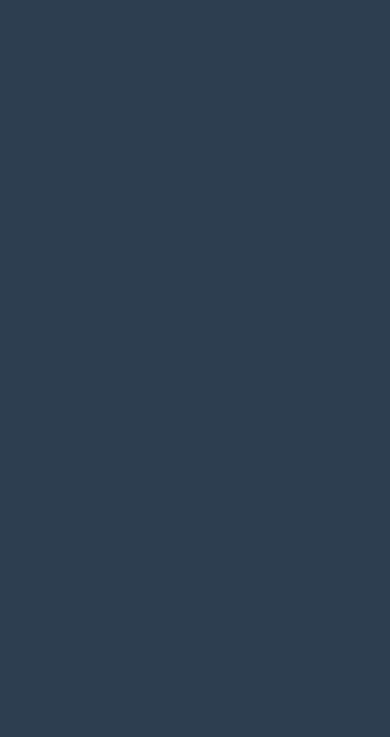
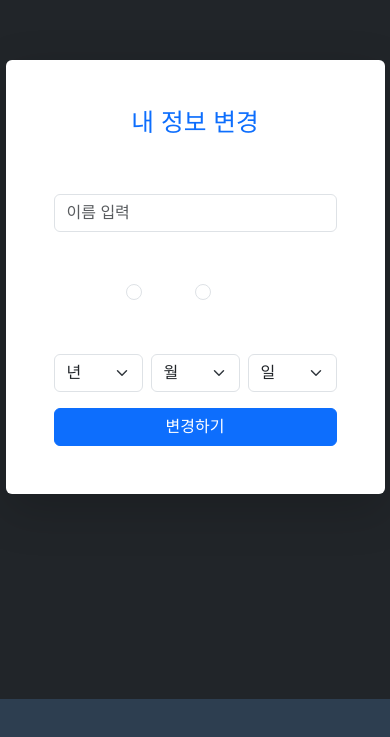
Before and after one commit to gitgetgot3017/studycafe_kiosk, a React (Create React App) app in the folder front/: page /members/info/general in a window 390 px wide. Before the commit this address had no page. Shown: the part 145-882 px from the top of the page. Built offline with nearby package versions, Linux system fonts and the light colour scheme.

Commit message:
feat: 회원 정보 변경 페이지(general, password, phone) 요청 기능

```diff
--- a/front/src/App.js
+++ b/front/src/App.js
@@ -10,6 +10,9 @@ import OrderList from './pages/order/OrderList';
 import PostList from './pages/post/PostList';
 import CouponList from './pages/coupon/CouponList';
 import ChangeInfoMain from './pages/member/ChangeInfoMain';
+import ChangeInfoGeneral from './pages/member/ChangeInfoGeneral';
+import ChangeInfoPhone from './pages/member/ChangeInfoPhone';
+import ChangeInfoPassword from './pages/member/ChangeInfoPassword';
 
 function App() {
 
@@ -26,6 +29,9 @@ function App() {
             <Route path="/posts" element={<PostList></PostList>} />
             <Route path="/coupons" element={<CouponList></CouponList>} />
             <Route path="/members/info" element={<ChangeInfoMain></ChangeInfoMain>} />
+            <Route path="/members/info/general" element={<ChangeInfoGeneral></ChangeInfoGeneral>} />
+            <Route path="/members/info/phone" element={<ChangeInfoPhone></ChangeInfoPhone>} />
+            <Route path="/members/info/password" element={<ChangeInfoPassword></ChangeInfoPassword>} />
         </Routes>
     </div>
   );
--- /dev/null
+++ b/front/src/pages/member/ChangeInfoGeneral.js
@@ -0,0 +1,71 @@
+function ChangeInfoGeneral() {
+
+    let years = Array.from({length: 100}, (_, i) => 1950 + i);
+    let months = Array.from({length: 12}, (_, i) => 1 + i);
+    let days = Array.from({length: 31}, (_, i) => 1 + i);
+
+    return (
+        <div className="bg-dark d-flex align-items-center justify-content-center" style={{height: "100vh"}}>
+            <div className="info-update-container bg-white p-5 rounded shadow-lg">
+                <h2 className="text-center text-primary mb-4">내 정보 변경</h2>
+                <form>
+                    <div className="mb-3">
+                        <label htmlFor="name" className="form-label">이름</label>
+                        <input type="text" id="name" name="name" className="form-control" placeholder="이름 입력" required/>
+                    </div>
+                    <div className="mb-3">
+                        <label className="form-label">성별</label>
+                        <div>
+                            <div className="form-check form-check-inline">
+                                <input className="form-check-input" type="radio" name="gender" id="male" value="male" required/>
+                                <label className="form-check-label" htmlFor="male">남성</label>
+                            </div>
+                            <div className="form-check form-check-inline">
+                                <input className="form-check-input" type="radio" name="gender" id="female" value="female"/>
+                                <label className="form-check-label" htmlFor="female">여성</label>
+                            </div>
+                        </div>
+                    </div>
+                    <div className="mb-3">
+                        <label className="form-label">생일</label>
+                        <div className="d-flex gap-2">
+                            <select className="form-select" name="birth-year" required>
+                                <option value="" disabled selected>년</option>
+                                {
+                                    years.map(function(year) {
+                                        return (
+                                            <option value={year} key={year}>{year}년</option>
+                                        );
+                                    })
+                                }
+                            </select>
+                            <select className="form-select" name="birth-month" required>
+                                <option value="" disabled selected>월</option>
+                                {
+                                    months.map(function(month) {
+                                        return (
+                                            <option value={month} key={month}>{month}월</option>
+                                        );
+                                    })
+                                }
+                            </select>
+                            <select className="form-select" name="birth-day" required>
+                                <option value="" disabled selected>일</option>
+                                {
+                                    days.map(function(day) {
+                                        return (
+                                            <option value={day} key={day}>{day}일</option>
+                                        );
+                                    })
+                                }
+                            </select>
+                        </div>
+                    </div>
+                    <button type="button" className="btn btn-primary w-100">변경하기</button>
+                </form>
+            </div>
+        </div>
+    );
+}
+
+export default ChangeInfoGeneral;
--- a/front/src/pages/member/ChangeInfoMain.js
+++ b/front/src/pages/member/ChangeInfoMain.js
@@ -2,9 +2,11 @@ import {useEffect} from "react";
 import {useDispatch, useSelector} from "react-redux";
 import {getMemberInfo} from "../../store";
 import axios from "axios";
+import {useNavigate} from "react-router-dom";
 
 function ChangeInfoMain() {
 
+    let navigate = useNavigate();
     let dispatch = useDispatch();
     let state = useSelector((state) => {return state});
 
@@ -27,9 +29,9 @@ function ChangeInfoMain() {
                 <h2 className="text-primary mb-3">안녕하세요, <span className="fw-bold">{state.memberInfo.name}</span>님</h2>
                 <img src="https://via.placeholder.com/150" alt="사용자 이미지" className="img-fluid rounded-circle mb-4" style={{width: "150px", height: "150px"}}/>
                 <div className="d-grid gap-3">
-                    <button className="btn btn-outline-primary">내 정보 변경</button>
-                    <button className="btn btn-outline-primary">비밀번호 변경</button>
-                    <button className="btn btn-outline-primary">휴대폰번호 변경</button>
+                    <button className="btn btn-outline-primary" onClick={() => {navigate("/members/info/general")}}>내 정보 변경</button>
+                    <button className="btn btn-outline-primary" onClick={() => {navigate("/members/info/password")}}>비밀번호 변경</button>
+                    <button className="btn btn-outline-primary" onClick={() => {navigate("/members/info/phone")}}>휴대폰번호 변경</button>
                 </div>
             </div>
         </div>
--- /dev/null
+++ b/front/src/pages/member/ChangeInfoPassword.js
@@ -0,0 +1,20 @@
+function ChangeInfoPassword() {
+    return (
+        <div className="bg-dark d-flex align-items-center justify-content-center" style={{height: "100vh"}}>
+            <div className="password-change-container bg-white p-5 rounded shadow-lg">
+                <h2 className="text-center text-primary mb-4">비밀번호 변경</h2>
+                <form action="/change-password" method="post">
+                    <div className="mb-3">
+                        <input type="password" id="current-password" name="current-password" className="form-control" placeholder="현재 비밀번호 입력" required/>
+                    </div>
+                    <div className="mb-3">
+                        <input type="password" id="new-password" name="new-password" className="form-control" placeholder="새 비밀번호 입력" required/>
+                    </div>
+                    <button type="button" className="btn btn-primary w-100">변경하기</button>
+                </form>
+            </div>
+        </div>
+    );
+}
+
+export default ChangeInfoPassword;
--- /dev/null
+++ b/front/src/pages/member/ChangeInfoPhone.js
@@ -0,0 +1,26 @@
+function ChangeInfoPhone() {
+    return (
+        <div className="bg-dark d-flex align-items-center justify-content-center" style={{height: "100vh"}}>
+            <div className="phone-change-container bg-white p-5 rounded shadow-lg">
+                <h2 className="text-center text-primary mb-4">변경할 휴대폰번호 입력</h2>
+                <form>
+                    <div className="mb-3">
+                        <div className="input-group">
+                            <input type="text" id="phone-number" name="phone-number" className="form-control" placeholder="휴대폰 번호 입력" required/>
+                            <button type="button" className="btn btn-outline-primary">인증번호 전송</button>
+                        </div>
+                    </div>
+                    <div className="mb-3">
+                        <div className="input-group">
+                            <input type="text" id="verification-code" name="verification-code" className="form-control" placeholder="인증번호 입력" required/>
+                            <button type="button" className="btn btn-outline-primary">인증</button>
+                        </div>
+                    </div>
+                    <button type="button" className="btn btn-primary w-100">변경하기</button>
+                </form>
+            </div>
+        </div>
+    );
+}
+
+export default ChangeInfoPhone;
```
Also changed, not shown: 1 other file (tests, documents, lock files or other folders).
